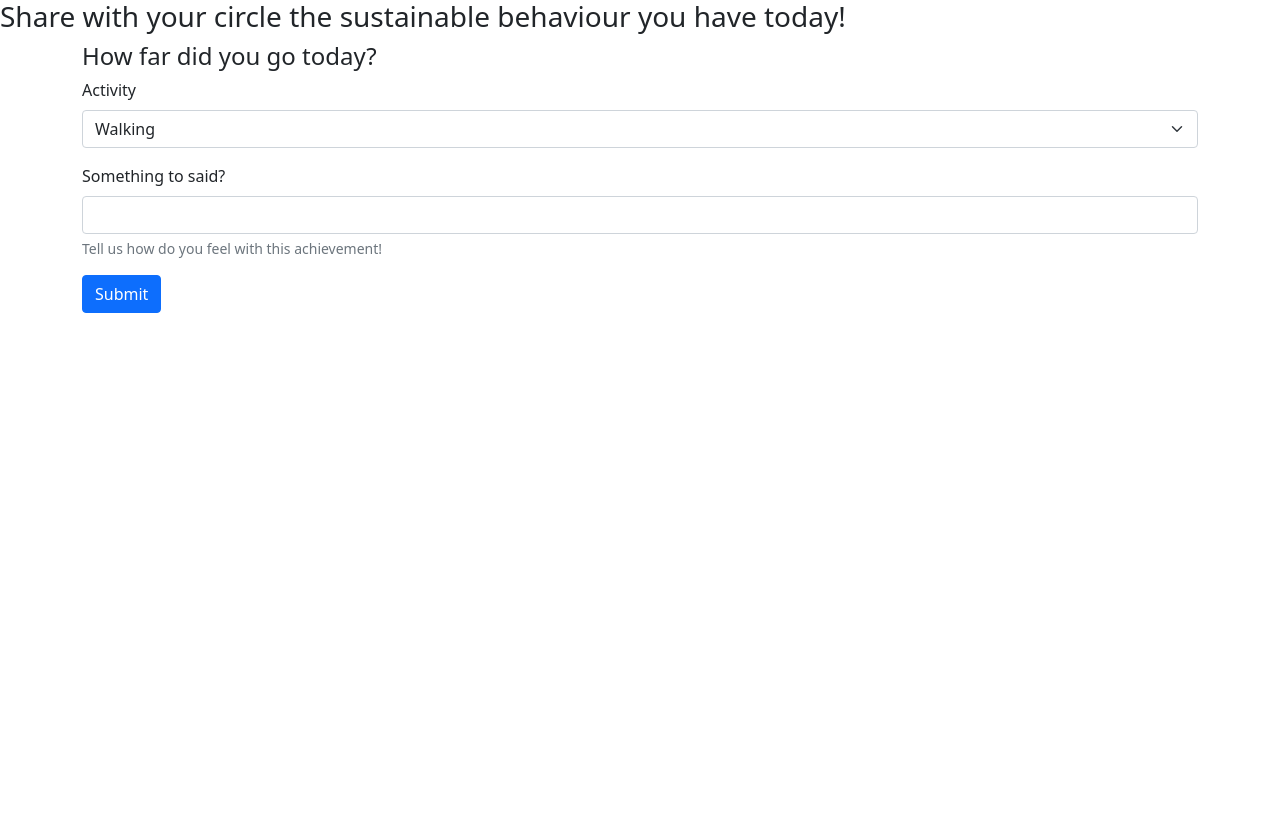
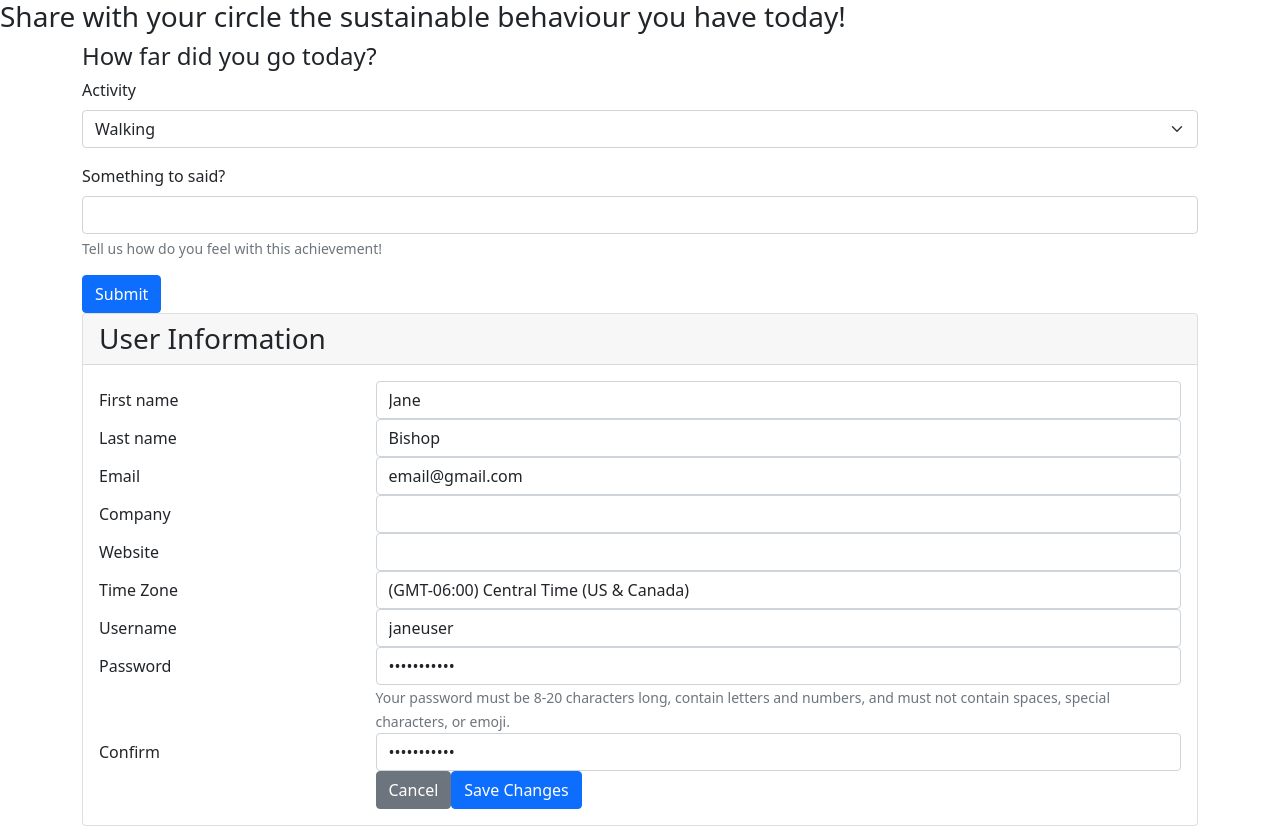
Before and after one commit to Adub17030/TreeHacks_22_NoWasteFood, a React (Create React App) app in the folder no_food_waste_app/: page /activity in a window 1280 px wide. Before the commit the page ends 800 px from the top, so only its background shows below. Built offline with nearby package versions, Linux system fonts and the light colour scheme.

Commit message:
new styled forms

```diff
--- a/no_food_waste_app/src/Login.js
+++ b/no_food_waste_app/src/Login.js
@@ -49,6 +49,50 @@ function Login() {
           Don't have an account? <Link to="/register">Register</Link> now.
         </div> */}
       </div>
+      <div class="card card-outline-secondary">
+        <div class="card-header">
+          <h3 class="mb-0">Login</h3>
+        </div>
+        <div class="card-body">
+          <form
+            autocomplete="off"
+            class="form"
+            id="formLogin"
+            name="formLogin"
+            role="form"
+          >
+            <div class="form-group">
+              <label for="uname1">Username</label>
+              <input
+                class="form-control"
+                id="uname1"
+                name="uname1"
+                required=""
+                type="text"
+              />
+            </div>
+            <div class="form-group">
+              <label>Password</label>
+              <input
+                autocomplete="new-password"
+                class="form-control"
+                id="pwd1"
+                required=""
+                type="password"
+              />
+            </div>
+            <div class="form-check small">
+              <label class="form-check-label">
+                <input class="form-check-input" type="checkbox" />
+                <span>Remember me on this computer</span>
+              </label>
+            </div>
+            <button class="btn btn-success btn-lg float-right" type="button">
+              Login
+            </button>
+          </form>
+        </div>
+      </div>
     </div>
   );
 }
--- a/no_food_waste_app/src/Register.js
+++ b/no_food_waste_app/src/Register.js
@@ -1,6 +1,11 @@
 import React, { useEffect, useState } from "react";
 import { Link, useNavigate } from "react-router-dom";
-import { auth, logInWithEmailAndPassword, signInWithGoogle, registerWithEmailAndPassword } from "./firebase";
+import {
+  auth,
+  logInWithEmailAndPassword,
+  signInWithGoogle,
+  registerWithEmailAndPassword,
+} from "./firebase";
 import { useAuthState } from "react-firebase-hooks/auth";
 import "./Login.css";
 
@@ -57,6 +62,64 @@ function Register() {
           Don't have an account? <Link to="/register">Register</Link> now.
         </div> */}
       </div>
+      <div class="card card-outline-secondary">
+        <div class="card-header">
+          <h3 class="mb-0">Sign Up</h3>
+        </div>
+        <div class="card-body">
+          <form autocomplete="off" class="form" role="form">
+            <div class="form-group">
+              <label for="inputName">Name</label>
+              <input
+                class="form-control"
+                id="inputName"
+                placeholder="Full name"
+                type="text"
+              />
+            </div>
+            <div class="form-group">
+              <label for="inputEmail3">Email</label>
+              <input
+                class="form-control"
+                id="inputEmail3"
+                placeholder="Email"
+                required=""
+                type="email"
+              />
+            </div>
+            <div class="form-group">
+              <label for="inputPassword3">Password</label>
+              <input
+                class="form-control"
+                id="inputPassword3"
+                placeholder="Password"
+                required=""
+                type="password"
+              />
+              <small class="form-text text-muted" id="passwordHelpBlock">
+                Your password must be 8-20 characters long, contain letters and
+                numbers, and must not contain spaces, special characters, or
+                emoji.
+              </small>
+            </div>
+            <div class="form-group">
+              <label for="inputVerify3">Verify</label>
+              <input
+                class="form-control"
+                id="inputVerify3"
+                placeholder="Password (again)"
+                required=""
+                type="password"
+              />
+            </div>
+            <div class="form-group">
+              <button class="btn btn-success btn-lg float-right" type="submit">
+                Register
+              </button>
+            </div>
+          </form>
+        </div>
+      </div>
     </div>
   );
 }
--- a/no_food_waste_app/src/components/Activity_form.jsx
+++ b/no_food_waste_app/src/components/Activity_form.jsx
@@ -1,5 +1,4 @@
 import React from "react";
-
 
 function Activity_form() {
   return (
@@ -38,6 +37,138 @@ function Activity_form() {
           </form>
         </div>
       </div>
+      {/* Here is the new form under */}
+      <div class="card card-outline-secondary">
+        <div class="card-header">
+          <h3 class="mb-0">User Information</h3>
+        </div>
+        <div class="card-body">
+          <form autocomplete="off" class="form" role="form">
+            <div class="form-group row">
+              <label class="col-lg-3 col-form-label form-control-label">
+                First name
+              </label>
+              <div class="col-lg-9">
+                <input class="form-control" type="text" value="Jane" />
+              </div>
+            </div>
+            <div class="form-group row">
+              <label class="col-lg-3 col-form-label form-control-label">
+                Last name
+              </label>
+              <div class="col-lg-9">
+                <input class="form-control" type="text" value="Bishop" />
+              </div>
+            </div>
+            <div class="form-group row">
+              <label class="col-lg-3 col-form-label form-control-label">
+                Email
+              </label>
+              <div class="col-lg-9">
+                <input
+                  class="form-control"
+                  type="email"
+                  value="email@gmail.com"
+                />
+              </div>
+            </div>
+            <div class="form-group row">
+              <label class="col-lg-3 col-form-label form-control-label">
+                Company
+              </label>
+              <div class="col-lg-9">
+                <input class="form-control" type="text" value="" />
+              </div>
+            </div>
+            <div class="form-group row">
+              <label class="col-lg-3 col-form-label form-control-label">
+                Website
+              </label>
+              <div class="col-lg-9">
+                <input class="form-control" type="url" value="" />
+              </div>
+            </div>
+            <div class="form-group row">
+              <label class="col-lg-3 col-form-label form-control-label">
+                Time Zone
+              </label>
+              <div class="col-lg-9">
+                <select class="form-control" id="user_time_zone" size="0">
+                  <option value="Hawaii">(GMT-10:00) Hawaii</option>
+                  <option value="Alaska">(GMT-09:00) Alaska</option>
+                  <option value="Pacific Time (US &amp; Canada)">
+                    (GMT-08:00) Pacific Time (US &amp; Canada)
+                  </option>
+                  <option value="Arizona">(GMT-07:00) Arizona</option>
+                  <option value="Mountain Time (US &amp; Canada)">
+                    (GMT-07:00) Mountain Time (US &amp; Canada)
+                  </option>
+                  <option
+                    selected="selected"
+                    value="Central Time (US &amp; Canada)"
+                  >
+                    (GMT-06:00) Central Time (US &amp; Canada)
+                  </option>
+                  <option value="Eastern Time (US &amp; Canada)">
+                    (GMT-05:00) Eastern Time (US &amp; Canada)
+                  </option>
+                  <option value="Indiana (East)">
+                    (GMT-05:00) Indiana (East)
+                  </option>
+                </select>
+              </div>
+            </div>
+            <div class="form-group row">
+              <label class="col-lg-3 col-form-label form-control-label">
+                Username
+              </label>
+              <div class="col-lg-9">
+                <input class="form-control" type="text" value="janeuser" />
+              </div>
+            </div>
+            <div class="form-group row">
+              <label class="col-lg-3 col-form-label form-control-label">
+                Password
+              </label>
+              <div class="col-lg-9">
+                <input
+                  class="form-control"
+                  type="password"
+                  value="11111122333"
+                />
+                <small class="form-text text-muted" id="passwordHelpBlock">
+                  Your password must be 8-20 characters long, contain letters
+                  and numbers, and must not contain spaces, special characters,
+                  or emoji.
+                </small>
+              </div>
+            </div>
+            <div class="form-group row">
+              <label class="col-lg-3 col-form-label form-control-label">
+                Confirm
+              </label>
+              <div class="col-lg-9">
+                <input
+                  class="form-control"
+                  type="password"
+                  value="11111122333"
+                />
+              </div>
+            </div>
+            <div class="form-group row">
+              <label class="col-lg-3 col-form-label form-control-label"></label>
+              <div class="col-lg-9">
+                <input class="btn btn-secondary" type="reset" value="Cancel" />
+                <input
+                  class="btn btn-primary"
+                  type="button"
+                  value="Save Changes"
+                />
+              </div>
+            </div>
+          </form>
+        </div>
+      </div>
     </div>
   );
 }
```
Lines whose indentation alone changed are shown as unchanged.
